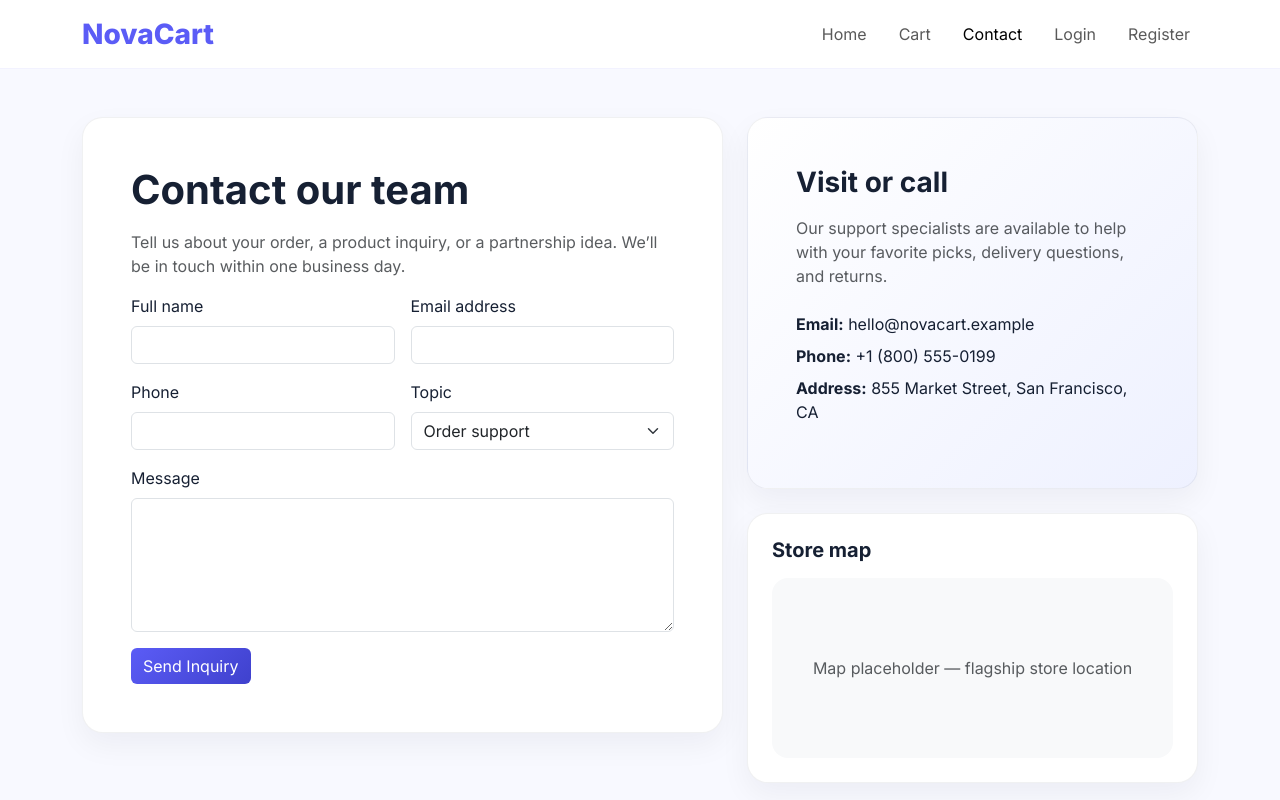
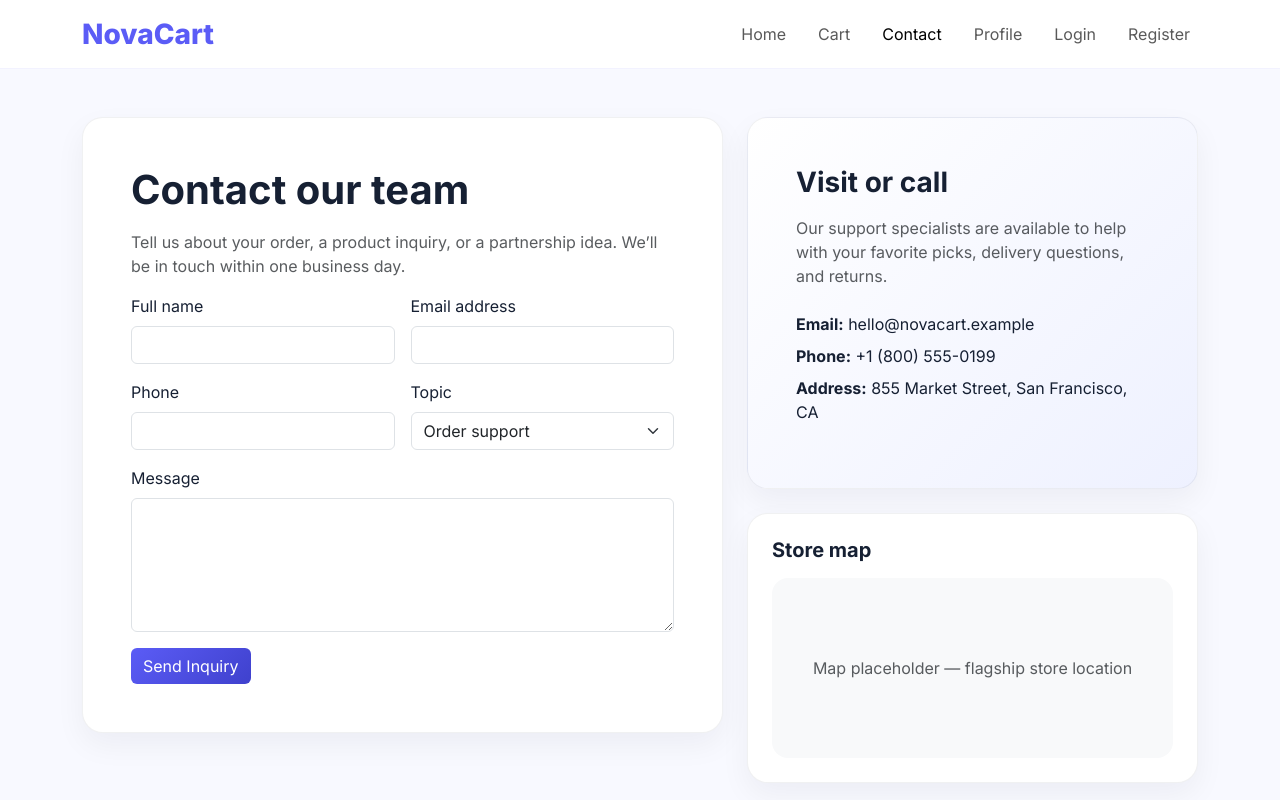
Before and after one commit to aeking9090/webasm, a website: page contact.html in a window 1280 px wide. Shown: the top 800 px of the page. Drawn offline with nearby package versions, Linux system fonts and the light colour scheme.

Commit message:
Add files via upload

```diff
--- a/contact.html
+++ b/contact.html
@@ -74,6 +74,7 @@
             <li class="nav-item"><a class="nav-link" href="index.html">Home</a></li>
             <li class="nav-item"><a class="nav-link" href="cart.html">Cart</a></li>
             <li class="nav-item"><a class="nav-link active" href="contact.html">Contact</a></li>
+            <li class="nav-item"><a class="nav-link" href="profile.html">Profile</a></li>
             <li class="nav-item"><a class="nav-link" href="login.html">Login</a></li>
             <li class="nav-item"><a class="nav-link" href="register.html">Register</a></li>
           </ul>
```
Also changed, not shown: index.html (+1 -0 lines).
